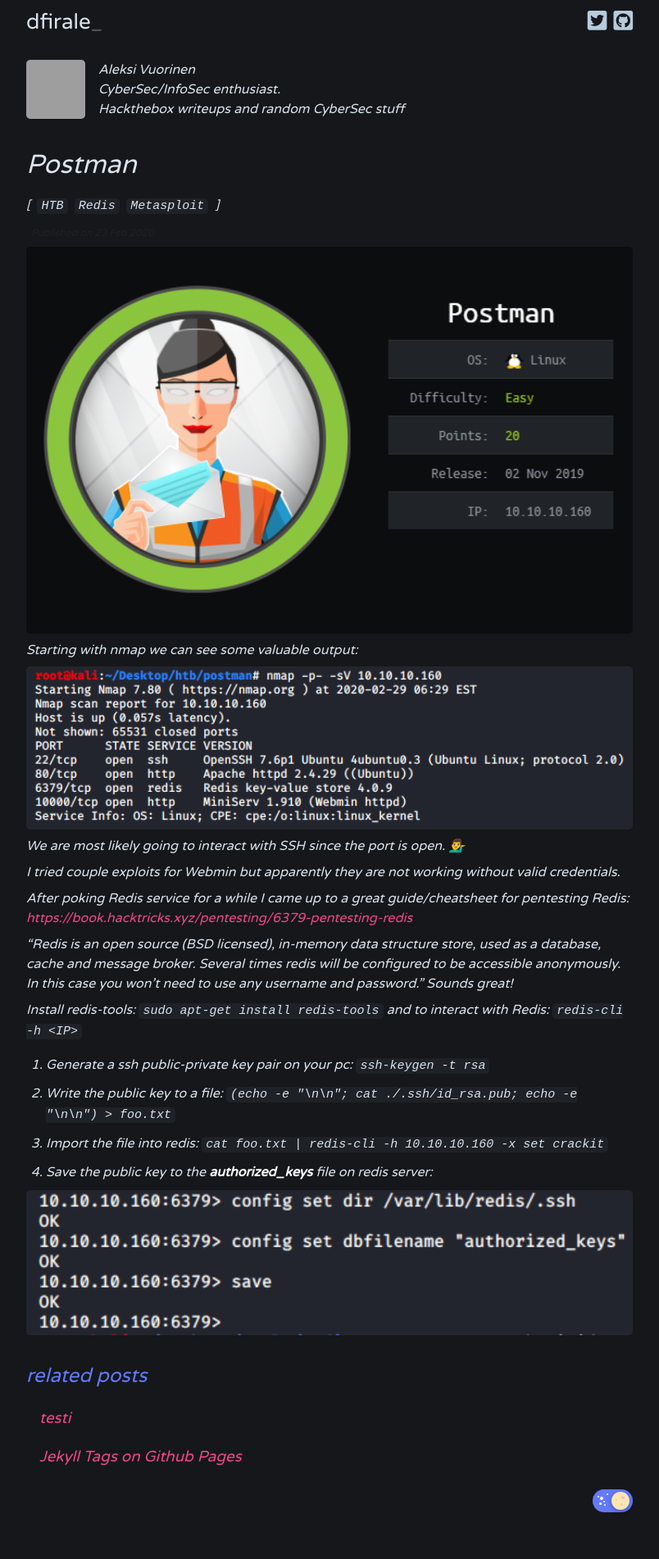
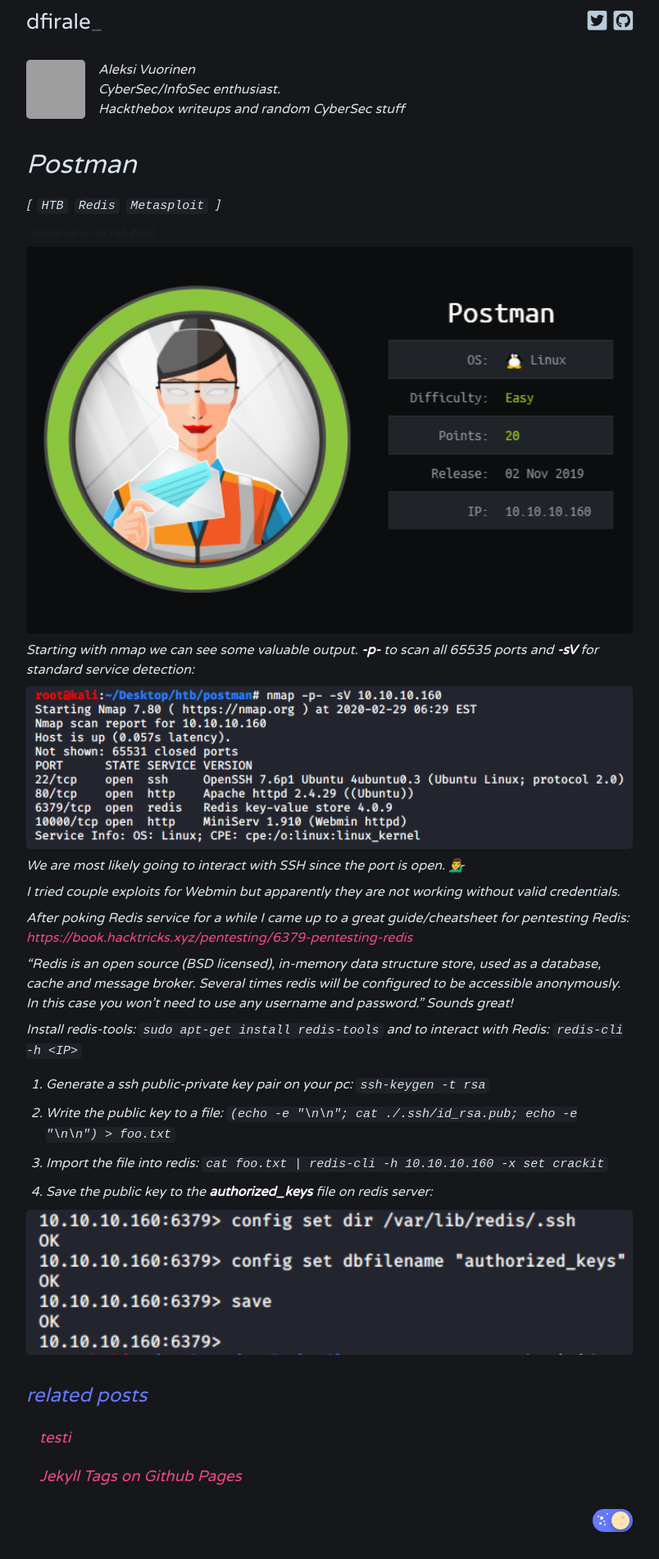
Before and after one commit to dfirale/dfirale.github.io, a Jekyll site: the page built from _posts/2020-02-23-Postman.md, in a window 1280 px wide. Shown: the whole page at 82% size, without its empty margins (238-1042 px from the left). Built offline with Jekyll 4.4.1, drawn with Linux system fonts in a browser that asks for light colours; a style sheet for code colours, icons or effects is not loaded; before the commit the page ends 1878 px from its top, so only the background shows below that; grey boxes are pictures that could not be loaded.

Commit message:
Update 2020-02-23-Postman.md

```diff
--- a/_posts/2020-02-23-Postman.md
+++ b/_posts/2020-02-23-Postman.md
@@ -7,7 +7,8 @@
 
 ![alt text](https://raw.githubusercontent.com/dfirale/dfirale.github.io/master/assets/images/postman/card.PNG "Postman")
 
-Starting with nmap we can see some valuable output:
+Starting with nmap we can see some valuable output.
+**-p-** to scan all 65535 ports and **-sV** for standard service detection:
 
 ![alt text](https://raw.githubusercontent.com/dfirale/dfirale.github.io/master/assets/images/postman/nmap.png "Nmap")
 
```
